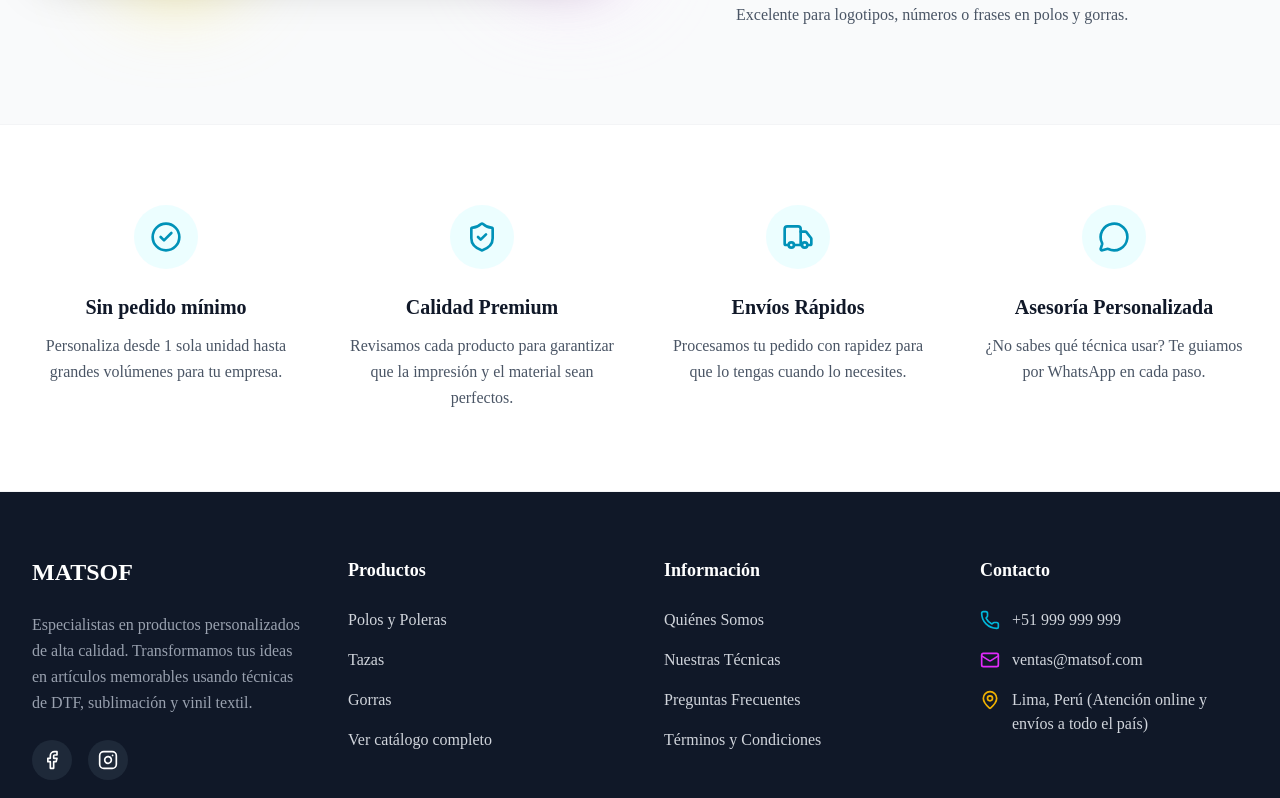
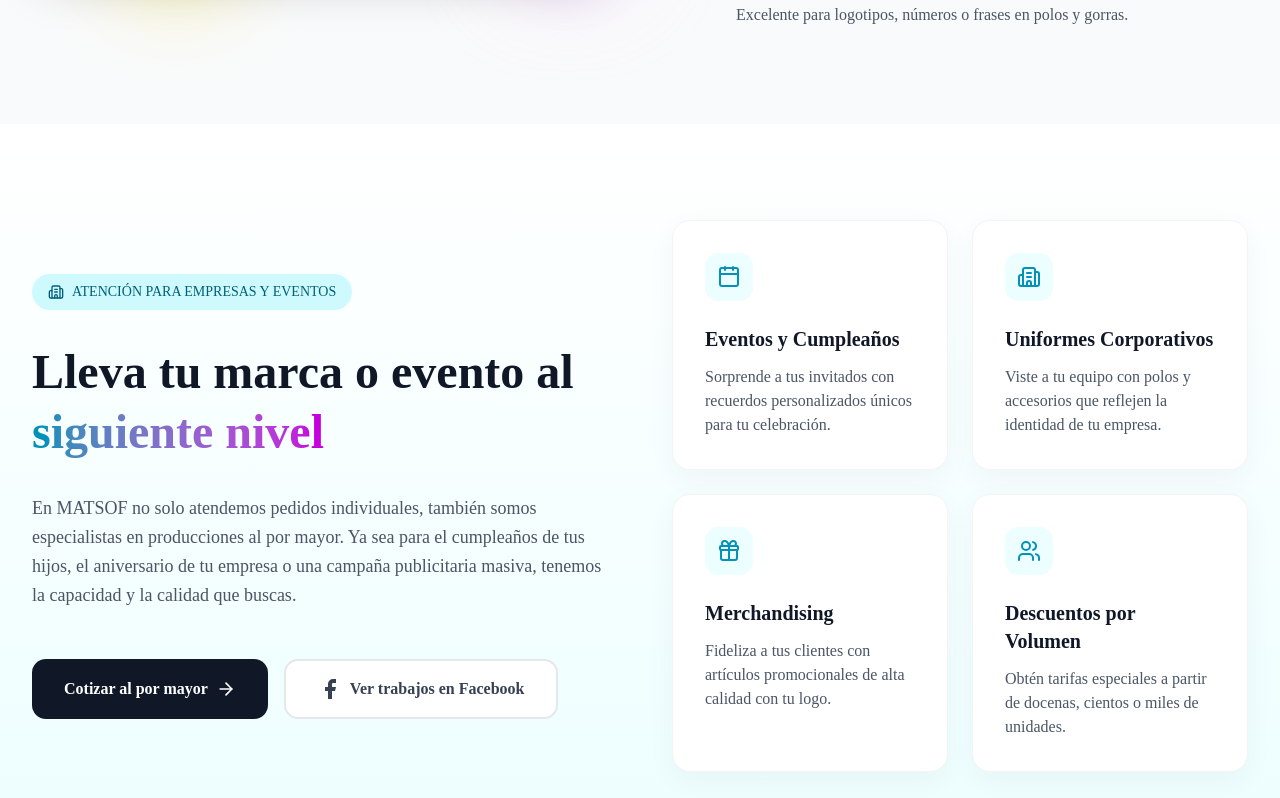
Before and after one commit to rmilian1985/matsof-store, a Next.js app: page / in a window 1280 px wide. Shown: the part 2882-3680 px from the top of the page. Built offline with nearby package versions, Linux system fonts and the light colour scheme; no server answers; the database is empty.

Commit message:
Agregando seccion corporativa y actualizando enlaces sociales del footer

```diff
--- a/src/app/page.tsx
+++ b/src/app/page.tsx
@@ -3,6 +3,7 @@ import HeroSection from '@/components/HeroSection'
 import CategoryGrid from '@/components/CategoryGrid'
 import PrintingTechniques from '@/components/PrintingTechniques'
 import FeaturesSection from '@/components/FeaturesSection'
+import WholesaleSection from '@/components/WholesaleSection'
 import Footer from '@/components/Footer'
 import { CatalogClient } from '@/components/CatalogClient'
 import { db } from '@/lib/db'
@@ -38,6 +39,7 @@ export default async function Home() {
 
         <PrintingTechniques />
 
+        <WholesaleSection />
 
         <FeaturesSection />
       </main>
--- a/src/components/Footer.tsx
+++ b/src/components/Footer.tsx
@@ -13,11 +13,11 @@ export default function Footer() {
               Especialistas en productos personalizados de alta calidad. Transformamos tus ideas en artículos memorables usando técnicas de DTF, sublimación y vinil textil.
             </p>
             <div className="flex gap-4">
-              <a href="#" className="w-10 h-10 rounded-full bg-gray-800 flex items-center justify-center hover:bg-cyan-600 transition-colors text-white">
+              <a href="https://www.facebook.com/profile.php?id=61568317736149" target="_blank" rel="noopener noreferrer" className="w-10 h-10 rounded-full bg-gray-800 flex items-center justify-center hover:bg-[#1877F2] transition-colors text-white" aria-label="Facebook">
                 <svg width="20" height="20" viewBox="0 0 24 24" fill="none" stroke="currentColor" strokeWidth="2" strokeLinecap="round" strokeLinejoin="round"><path d="M18 2h-3a5 5 0 0 0-5 5v3H7v4h3v8h4v-8h3l1-4h-4V7a1 1 0 0 1 1-1h3z"></path></svg>
               </a>
-              <a href="#" className="w-10 h-10 rounded-full bg-gray-800 flex items-center justify-center hover:bg-fuchsia-600 transition-colors text-white">
-                <svg width="20" height="20" viewBox="0 0 24 24" fill="none" stroke="currentColor" strokeWidth="2" strokeLinecap="round" strokeLinejoin="round"><rect x="2" y="2" width="20" height="20" rx="5" ry="5"></rect><path d="M16 11.37A4 4 0 1 1 12.63 8 4 4 0 0 1 16 11.37z"></path><line x1="17.5" y1="6.5" x2="17.51" y2="6.5"></line></svg>
+              <a href="https://wa.me/51944761889" target="_blank" rel="noopener noreferrer" className="w-10 h-10 rounded-full bg-gray-800 flex items-center justify-center hover:bg-[#25D366] transition-colors text-white" aria-label="WhatsApp">
+                <svg width="20" height="20" viewBox="0 0 24 24" fill="none" stroke="currentColor" strokeWidth="2" strokeLinecap="round" strokeLinejoin="round"><path d="M22 16.92v3a2 2 0 0 1-2.18 2 19.79 19.79 0 0 1-8.63-3.07 19.5 19.5 0 0 1-6-6 19.79 19.79 0 0 1-3.07-8.67A2 2 0 0 1 4.11 2h3a2 2 0 0 1 2 1.72 12.84 12.84 0 0 0 .7 2.81 2 2 0 0 1-.45 2.11L8.09 9.91a16 16 0 0 0 6 6l1.27-1.27a2 2 0 0 1 2.11-.45 12.84 12.84 0 0 0 2.81.7A2 2 0 0 1 22 16.92z"></path></svg>
               </a>
             </div>
           </div>
@@ -26,21 +26,20 @@ export default function Footer() {
           <div>
             <h3 className="text-lg font-semibold text-white mb-6">Productos</h3>
             <ul className="space-y-4">
-              <li><Link href="/categoria/polos" className="hover:text-cyan-400 transition-colors">Polos y Poleras</Link></li>
-              <li><Link href="/categoria/tazas" className="hover:text-cyan-400 transition-colors">Tazas</Link></li>
-              <li><Link href="/categoria/gorras" className="hover:text-cyan-400 transition-colors">Gorras</Link></li>
-              <li><Link href="/productos" className="hover:text-cyan-400 transition-colors">Ver catálogo completo</Link></li>
+              <li><Link href="/?categoria=Polos#productos" className="hover:text-cyan-400 transition-colors">Polos y Poleras</Link></li>
+              <li><Link href="/?categoria=Tazas#productos" className="hover:text-cyan-400 transition-colors">Tazas</Link></li>
+              <li><Link href="/?categoria=Gorras#productos" className="hover:text-cyan-400 transition-colors">Gorras</Link></li>
+              <li><Link href="/?categoria=Todos#productos" className="hover:text-cyan-400 transition-colors">Ver catálogo completo</Link></li>
             </ul>
           </div>
 
           {/* Information */}
           <div>
-            <h3 className="text-lg font-semibold text-white mb-6">Información</h3>
+            <h3 className="text-lg font-semibold text-white mb-6">Especiales</h3>
             <ul className="space-y-4">
-              <li><Link href="/nosotros" className="hover:text-cyan-400 transition-colors">Quiénes Somos</Link></li>
-              <li><Link href="/tecnicas" className="hover:text-cyan-400 transition-colors">Nuestras Técnicas</Link></li>
-              <li><Link href="/faq" className="hover:text-cyan-400 transition-colors">Preguntas Frecuentes</Link></li>
-              <li><Link href="/terminos" className="hover:text-cyan-400 transition-colors">Términos y Condiciones</Link></li>
+              <li><Link href="/#tecnicas" className="hover:text-cyan-400 transition-colors">Nuestras Técnicas</Link></li>
+              <li><Link href="https://wa.me/51944761889?text=Hola,%20quisiera%20una%20cotizaci%C3%B3n%20al%20por%20mayor" target="_blank" className="hover:text-cyan-400 transition-colors">Ventas Corporativas</Link></li>
+              <li><Link href="https://wa.me/51944761889?text=Hola,%20tengo%20una%20duda%20sobre%20un%20producto" target="_blank" className="hover:text-cyan-400 transition-colors">Preguntas y Soporte</Link></li>
             </ul>
           </div>
 
@@ -50,7 +49,7 @@ export default function Footer() {
             <ul className="space-y-4">
               <li className="flex items-start gap-3">
                 <Phone className="w-5 h-5 text-cyan-500 flex-shrink-0 mt-0.5" />
-                <span>+51 999 999 999</span>
+                <span>+51 944 761 889</span>
               </li>
               <li className="flex items-start gap-3">
                 <Mail className="w-5 h-5 text-fuchsia-500 flex-shrink-0 mt-0.5" />
--- /dev/null
+++ b/src/components/WholesaleSection.tsx
@@ -0,0 +1,88 @@
+import Link from 'next/link'
+import { Users, Calendar, Gift, Building2, ArrowRight } from 'lucide-react'
+
+const benefits = [
+  {
+    icon: Calendar,
+    title: 'Eventos y Cumpleaños',
+    description: 'Sorprende a tus invitados con recuerdos personalizados únicos para tu celebración.'
+  },
+  {
+    icon: Building2,
+    title: 'Uniformes Corporativos',
+    description: 'Viste a tu equipo con polos y accesorios que reflejen la identidad de tu empresa.'
+  },
+  {
+    icon: Gift,
+    title: 'Merchandising',
+    description: 'Fideliza a tus clientes con artículos promocionales de alta calidad con tu logo.'
+  },
+  {
+    icon: Users,
+    title: 'Descuentos por Volumen',
+    description: 'Obtén tarifas especiales a partir de docenas, cientos o miles de unidades.'
+  }
+]
+
+export default function WholesaleSection() {
+  return (
+    <section className="py-24 bg-gradient-to-b from-white to-cyan-50">
+      <div className="container mx-auto px-4 md:px-8">
+        <div className="flex flex-col lg:flex-row gap-16 items-center">
+
+          <div className="lg:w-1/2 space-y-8">
+            <div className="inline-flex items-center gap-2 px-4 py-2 rounded-full bg-cyan-100 text-cyan-800 font-medium text-sm">
+              <Building2 size={16} />
+              ATENCIÓN PARA EMPRESAS Y EVENTOS
+            </div>
+
+            <h2 className="text-4xl md:text-5xl font-bold text-gray-900 leading-tight">
+              Lleva tu marca o evento al <span className="text-transparent bg-clip-text bg-gradient-to-r from-cyan-600 to-fuchsia-600">siguiente nivel</span>
+            </h2>
+
+            <p className="text-lg text-gray-600 leading-relaxed">
+              En MATSOF no solo atendemos pedidos individuales, también somos especialistas en producciones al por mayor. Ya sea para el cumpleaños de tus hijos, el aniversario de tu empresa o una campaña publicitaria masiva, tenemos la capacidad y la calidad que buscas.
+            </p>
+
+            <div className="flex flex-col sm:flex-row gap-4 pt-4">
+              <a
+                href="https://wa.me/51944761889?text=Hola,%20quisiera%20una%20cotizaci%C3%B3n%20al%20por%20mayor%20para%20un%20evento"
+                target="_blank"
+                rel="noopener noreferrer"
+                className="bg-gray-900 hover:bg-black text-white px-8 py-4 rounded-xl font-bold transition-all hover:scale-105 hover:shadow-lg flex items-center justify-center gap-2"
+              >
+                Cotizar al por mayor
+                <ArrowRight size={20} />
+              </a>
+              <a
+                href="https://www.facebook.com/profile.php?id=61568317736149"
+                target="_blank"
+                rel="noopener noreferrer"
+                className="bg-white border-2 border-gray-200 hover:border-[#1877F2] hover:text-[#1877F2] text-gray-700 px-8 py-4 rounded-xl font-bold transition-all flex items-center justify-center gap-2"
+              >
+                <svg width="24" height="24" viewBox="0 0 24 24" fill="currentColor"><path d="M18 2h-3a5 5 0 0 0-5 5v3H7v4h3v8h4v-8h3l1-4h-4V7a1 1 0 0 1 1-1h3z"></path></svg>
+                Ver trabajos en Facebook
+              </a>
+            </div>
+          </div>
+
+          <div className="lg:w-1/2 grid grid-cols-1 sm:grid-cols-2 gap-6 w-full">
+            {benefits.map((benefit, idx) => {
+              const Icon = benefit.icon
+              return (
+                <div key={idx} className="bg-white p-8 rounded-2xl shadow-[0_8px_30px_rgb(0,0,0,0.04)] border border-gray-100 hover:-translate-y-1 transition-transform duration-300">
+                  <div className="w-12 h-12 bg-cyan-50 rounded-xl flex items-center justify-center mb-6">
+                    <Icon className="w-6 h-6 text-cyan-600" />
+                  </div>
+                  <h3 className="text-xl font-bold text-gray-900 mb-3">{benefit.title}</h3>
+                  <p className="text-gray-600">{benefit.description}</p>
+                </div>
+              )
+            })}
+          </div>
+
+        </div>
+      </div>
+    </section>
+  )
+}
```
